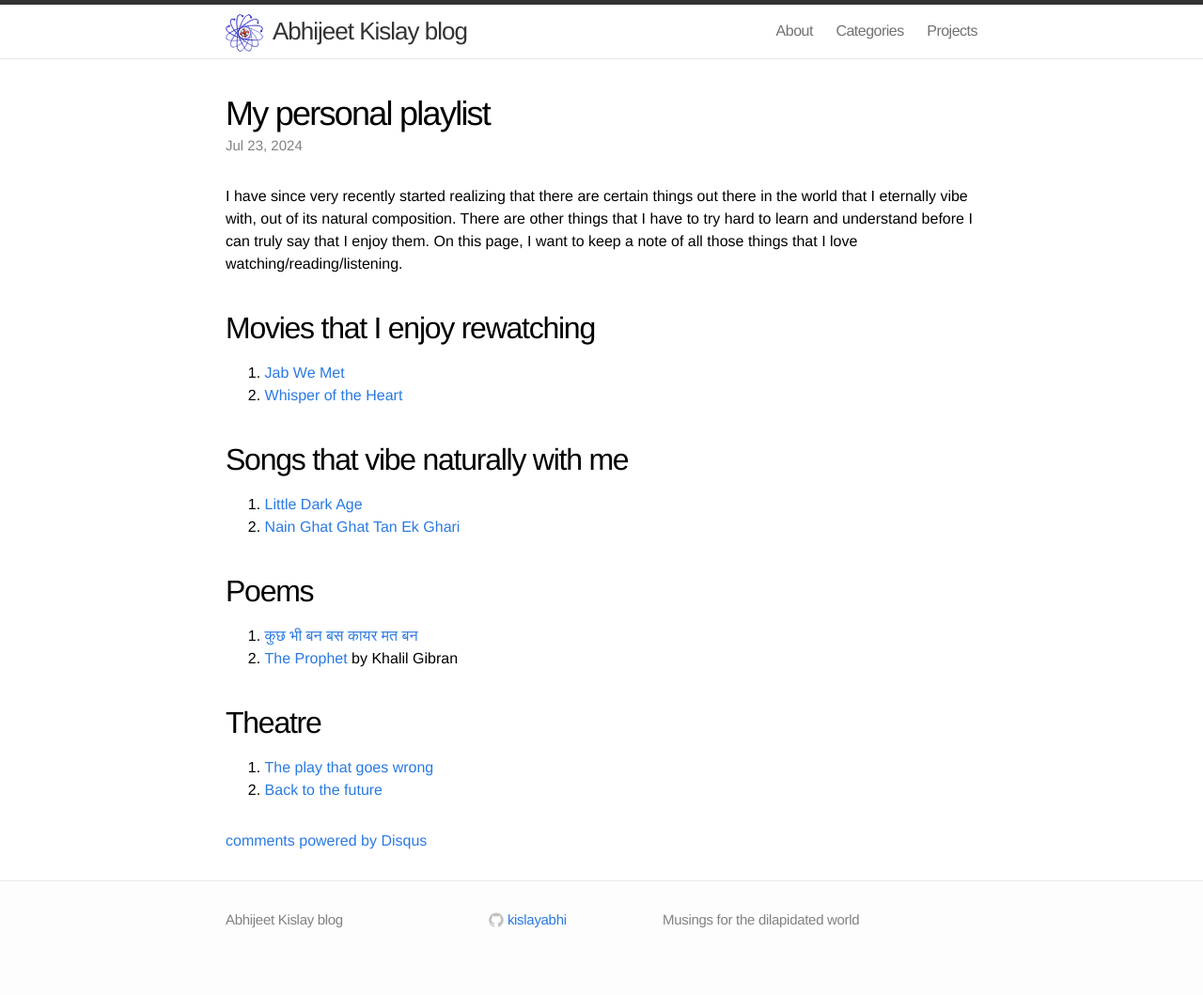
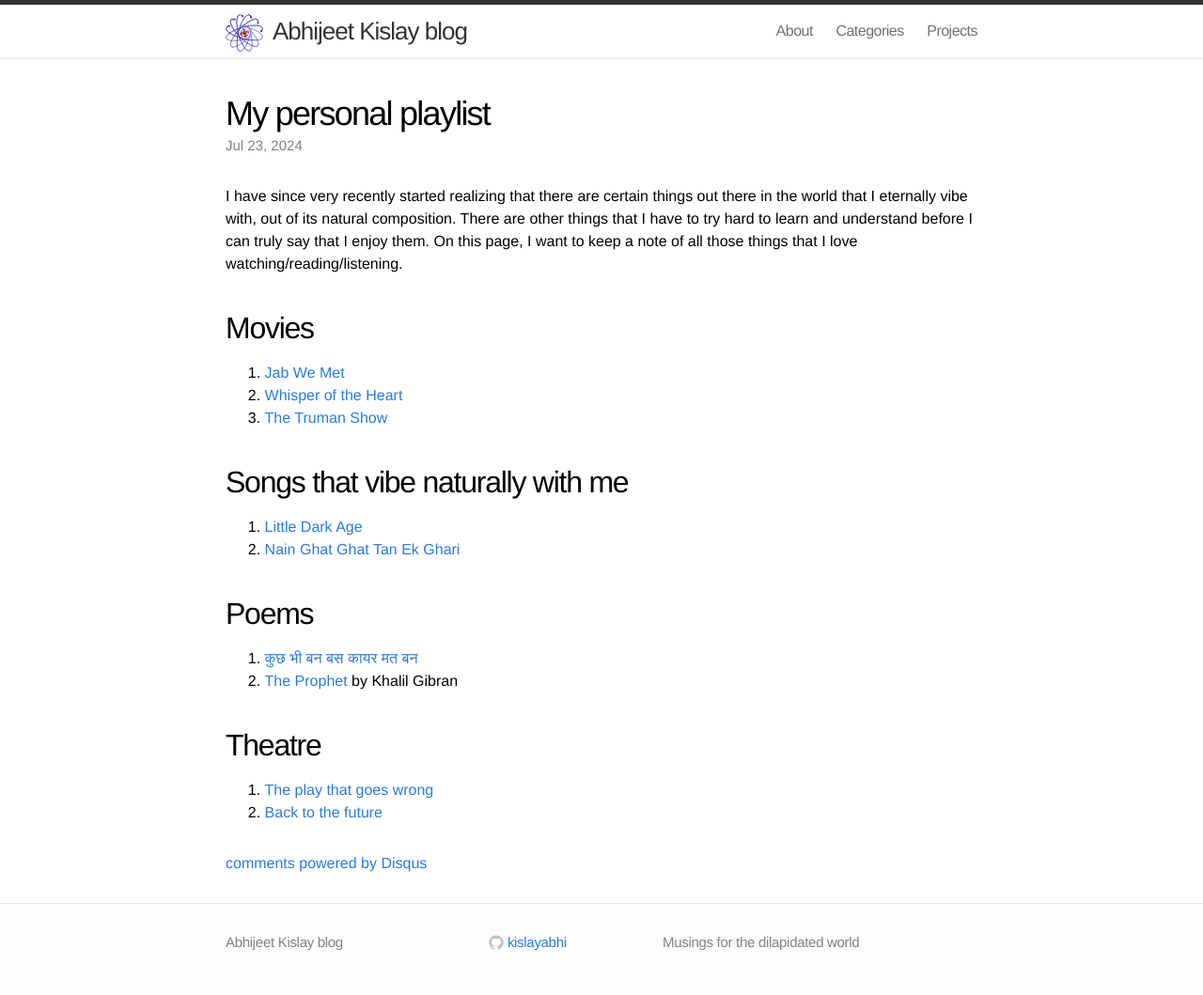
Before and after one commit to kislayabhi/kislayabhi.github.io, a Jekyll site: the page built from _posts/2024-7-23-My-personal-playlist.md, in a window 1280 px wide. Shown: the whole page at 94% size. Built offline with Jekyll 4.4.1, drawn with Linux system fonts in a browser that asks for light colours; comment, search, counter and statistics services are not loaded; before the commit the page ends 1035 px from its top, so only the background shows below that.

Commit message:
Update 2024-7-23-My-personal-playlist.md

```diff
--- a/_posts/2024-7-23-My-personal-playlist.md
+++ b/_posts/2024-7-23-My-personal-playlist.md
@@ -9,9 +9,10 @@ categories:
 
 I have since very recently started realizing that there are certain things out there in the world that I eternally vibe with, out of its natural composition. There are other things that I have to try hard to learn and understand before I can truly say that I enjoy them. On this page, I want to keep a note of all those things that I love watching/reading/listening.
 
-## Movies that I enjoy rewatching
+## Movies
 1. [Jab We Met](https://www.imdb.com/title/tt1093370/)
 2. [Whisper of the Heart](https://www.imdb.com/title/tt0113824/)
+3. [The Truman Show](https://www.imdb.com/title/tt0120382/)
 
 ## Songs that vibe naturally with me
 1. [Little Dark Age](https://music.youtube.com/watch?v=ETEg-SB01QY&si=m2pNNlSB0dmkBMG4)
```
